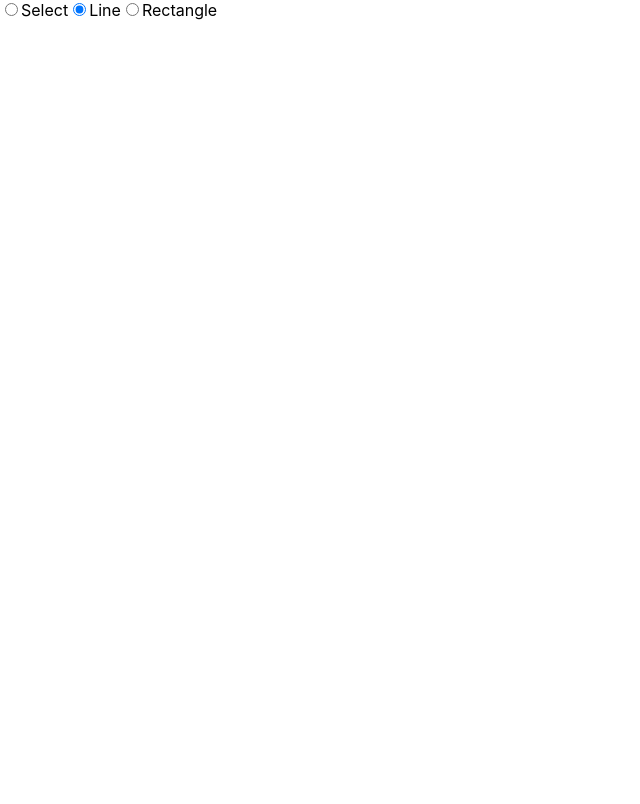
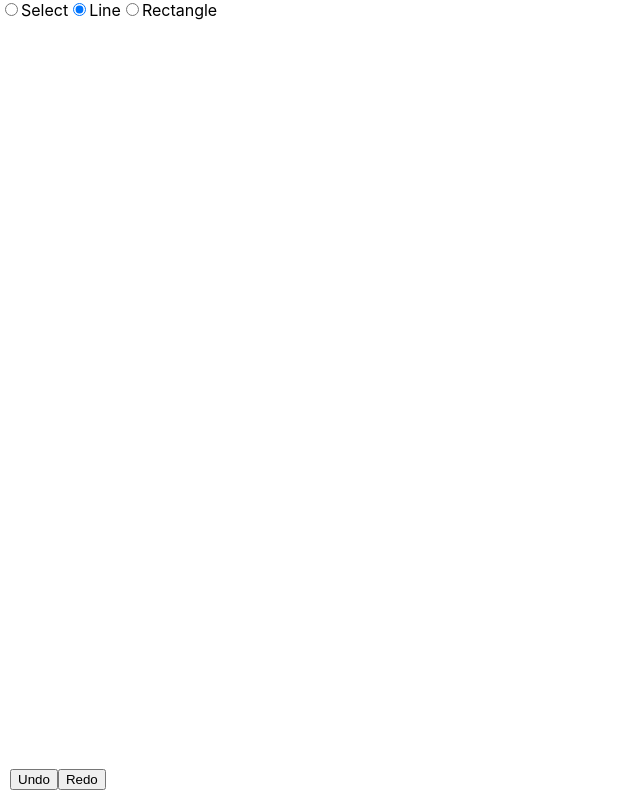
Before and after one commit to letmetnl/sketched, a React (Create React App) app: page / in a window 1280 px wide. Shown: the whole page, without its empty margins (0-640 px from the left). Built offline with nearby package versions, Linux system fonts and the light colour scheme.

Commit message:
added redo/undo functionalities

```diff
--- a/src/App.js
+++ b/src/App.js
@@ -91,6 +91,32 @@ const resizedCoordinates = (clientX, clientY, position, coordinates) => {
   }
 };
 
+// in order to maintain redo/undo
+const useHistory = (initialState) => {
+  const [index, setIndex] = useState(0);
+  const [history, setHistory] = useState([initialState]);
+
+  const setState = (action, overwrite = false) => {
+    const newState =
+      typeof action === "function" ? action(history[index]) : action;
+    if (overwrite) {
+      const historyCopy = [...history];
+      historyCopy[index] = newState;
+      setHistory(historyCopy);
+    } else {
+      const updatedState = [...history].slice(0, index + 1);
+      setHistory([...updatedState, newState]);
+      setIndex((prevState) => prevState + 1);
+    }
+  };
+
+  const undo = () => index > 0 && setIndex((prevState) => prevState - 1);
+  const redo = () =>
+    index < history.length - 1 && setIndex((prevState) => prevState + 1);
+
+  return [history[index], setState, undo, redo];
+};
+
 // function for getting element for selection
 const getElementAtPosition = (x, y, elements) => {
   return elements
@@ -102,7 +128,7 @@ const getElementAtPosition = (x, y, elements) => {
 };
 
 const App = () => {
-  const [elements, setElements] = useState([]);
+  const [elements, setElements, undo, redo] = useHistory([]);
   const [action, setAction] = useState("none");
   const [tool, setTool] = useState("line");
   const [selectedElement, setSelectedElement] = useState(null);
@@ -123,6 +149,23 @@ const App = () => {
     // ctx.fillStyle = "green";
     // ctx.fillRect(10, 10, 150, 100);
   }, [elements]);
+
+  useEffect(() => {
+    const undoRedoFunction = (event) => {
+      if ((event.metaKey || event.ctrlKey) && event.key === "z") {
+        if (event.shiftKey) {
+          redo();
+        } else {
+          undo();
+        }
+      }
+    };
+
+    document.addEventListener("keydown", undoRedoFunction);
+    return () => {
+      document.removeEventListener("keydown", undoRedoFunction);
+    };
+  }, [undo, redo]);
 
   const updateElement = (id, x1, y1, x2, y2, type) => {
     const updatedElement = creatingElement(id, x1, y1, x2, y2, type);
@@ -237,6 +280,10 @@ const App = () => {
         />
         <label htmlFor="rectangle">Rectangle</label>
       </div>
+      <div style={{ position: "fixed", bottom: 0, padding: 10 }}>
+        <button onClick={undo}>Undo</button>
+        <button onClick={redo}>Redo</button>
+      </div>
       <canvas
         id="canvas"
         height={window.innerHeight}
```
Also changed, not shown: 1 other file (tests, documents, lock files or other folders).
